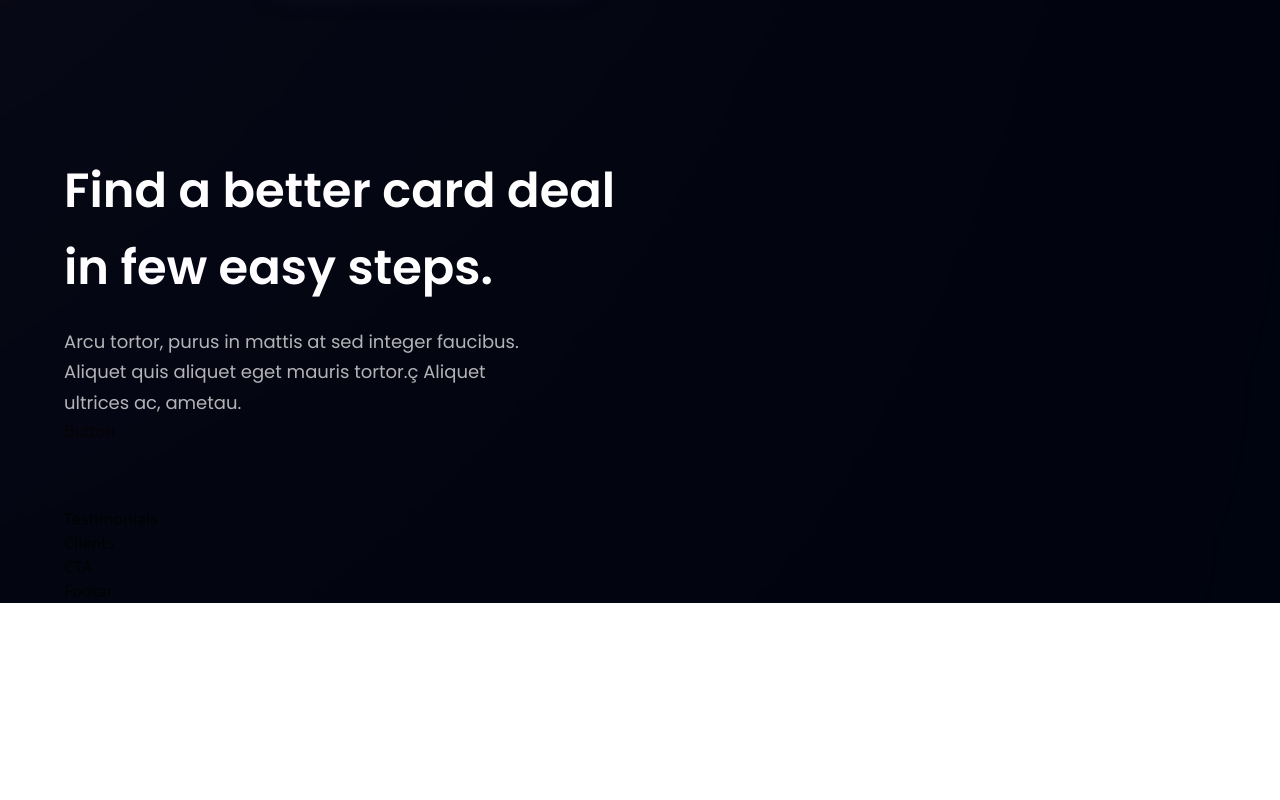
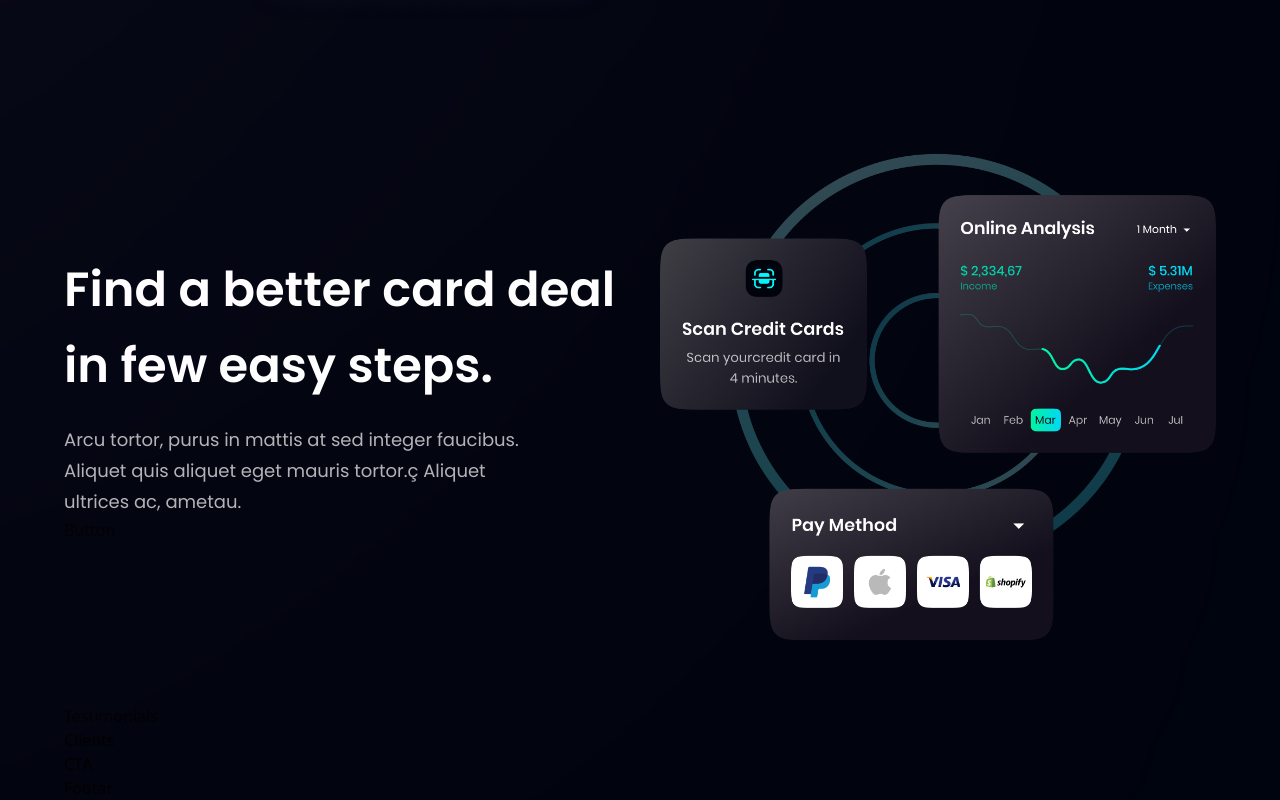
Before and after one commit to Rajat-soni-vst-au4/Bankapp, a React (Vite) app: page / in a window 1280 px wide. Shown: the part 2046-2846 px from the top of the page. Before the commit the page ends 2649 px from the top, so only its background shows below. Built offline with nearby package versions, Linux system fonts and the light colour scheme.

Commit message:
picture imported

```diff
--- a/src/Components/CardDeal.jsx
+++ b/src/Components/CardDeal.jsx
@@ -17,7 +17,9 @@
       <Button styles={`mt-10`} />
     </div>
 
-
+    <div className={layout.sectionImg}>
+      <img src={card} alt="billing" className="w-[100%] h-[100%]" />
+    </div>
   </section>
 );
 
```
